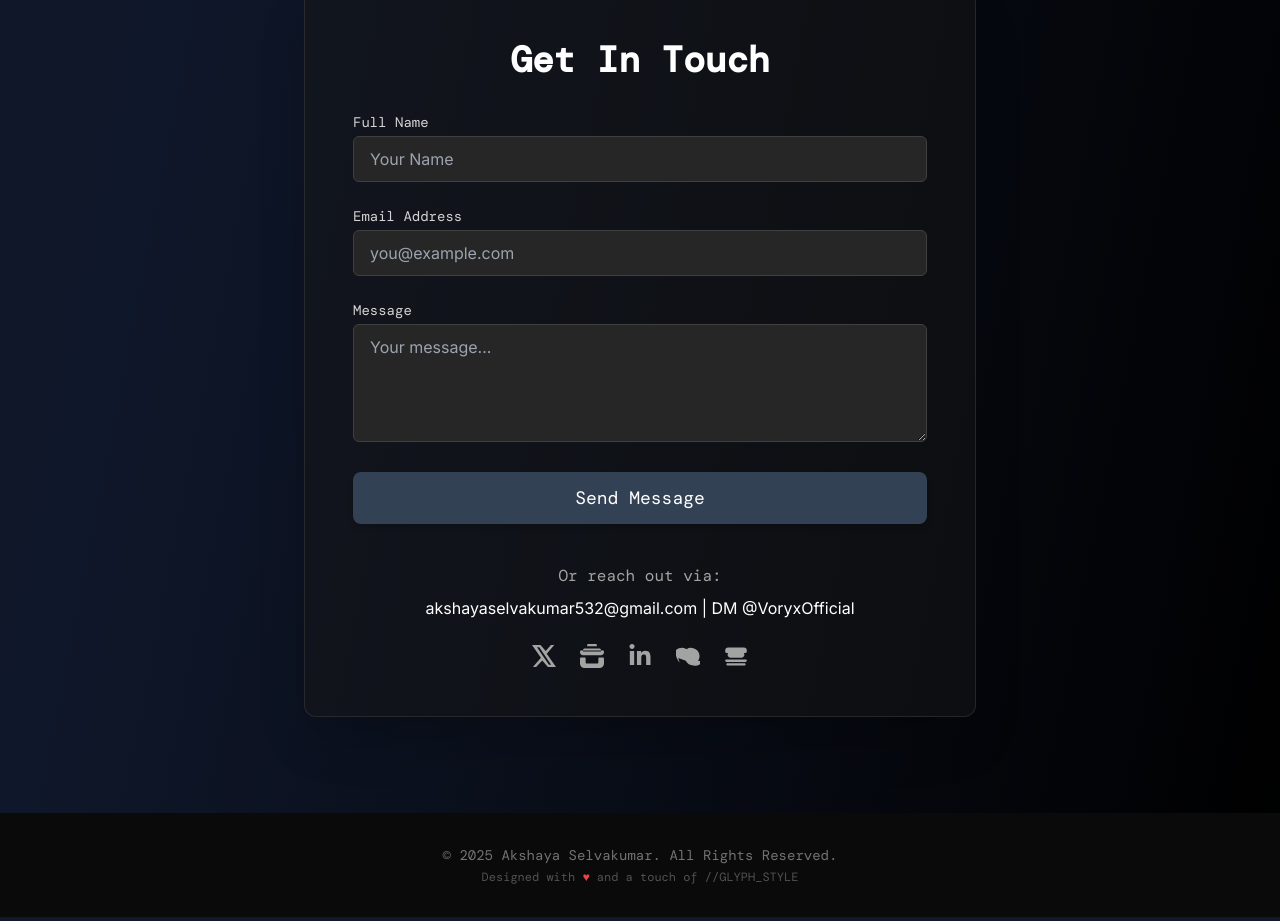
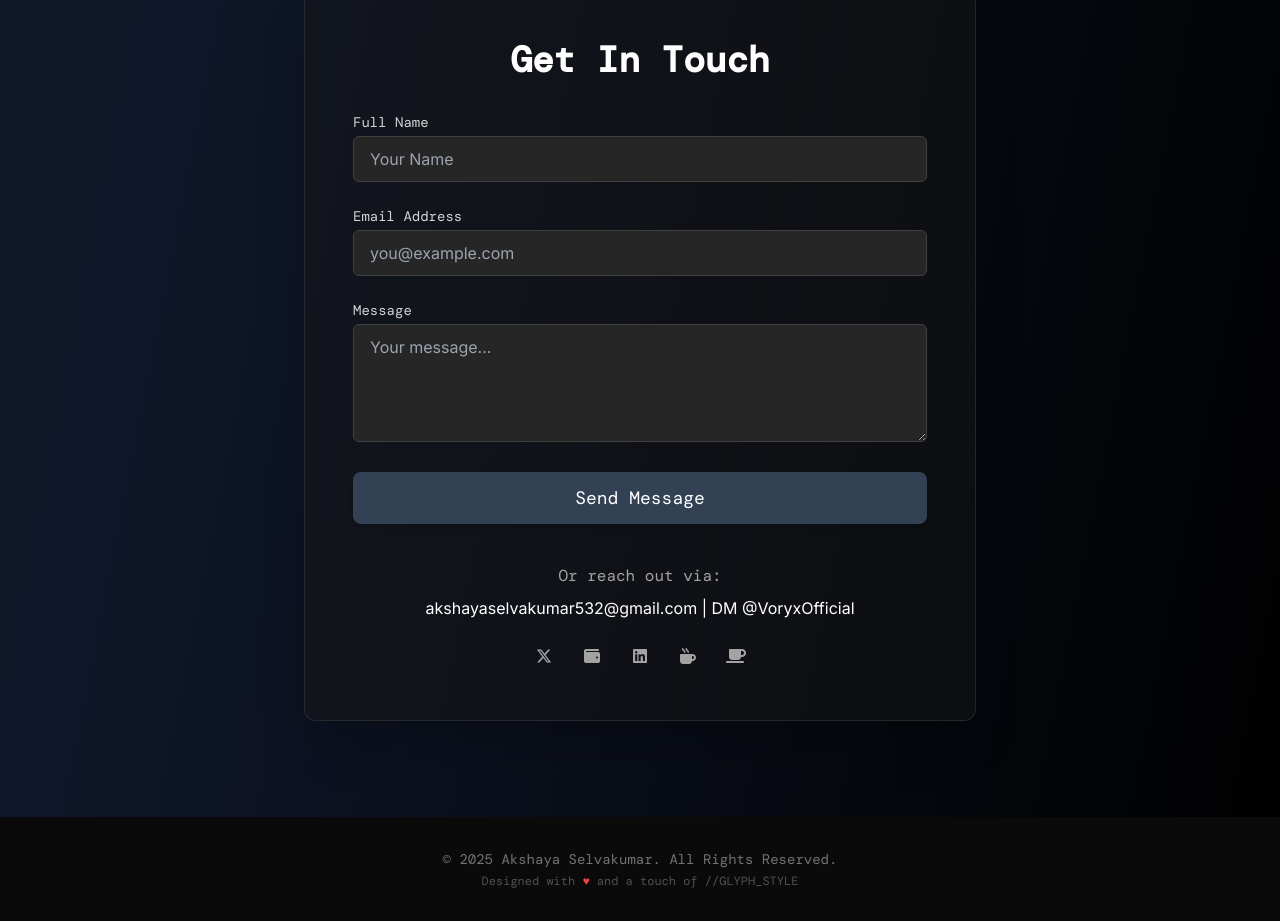
Before and after one commit to Akshayadeveloper/AkshayaDeveloper-Portfolio, a plain HTML site: page index.html in a window 1280 px wide. Shown: the part 5609-6530 px from the top of the page. Drawn offline with nearby package versions, Linux system fonts and the light colour scheme; a small style sheet from the web is missing; a web font is replaced by a local one.

Commit message:
Update index.html

```diff
--- a/index.html
+++ b/index.html
@@ -8,6 +8,7 @@
     <script src="https://cdn.tailwindcss.com"></script>
     <!-- Google Fonts for Inter (main) and DM Mono (accent/tech) -->
     <link href="https://fonts.googleapis.com/css2?family=DM+Mono:wght@300;400;500&family=Inter:wght@300;400;500;700&display=swap" rel="stylesheet">
+    <link rel="stylesheet" href="https://cdnjs.cloudflare.com/ajax/libs/font-awesome/6.5.2/css/all.min.css" integrity="sha512-SnH5WK+bZxgPHs44uWIX+LLMDJ8fE2H380wD7SvI+9SeXJ1KzS3z7eJ2J8y1D0G3k9l/LzP5c85k9Q8dDk5C/A==" crossorigin="anonymous" referrerpolicy="no-referrer" />
     <style>
         /* Base styles for body, ensuring smooth scrolling and font application */
         body {
@@ -331,36 +332,23 @@
     <p class="text-white mt-2">akshayaselvakumar532@gmail.com | <a href="https://x.com/@VORYXofficial">DM @VoryxOfficial</a></p>
     <div class="flex justify-center space-x-6 mt-6">
     <a href="https://x.com/@VORYXofficial" class="text-neutral-400 hover:text-white transition-colors" aria-label="Twitter/X">
-            <svg class="w-6 h-6" fill="currentColor" viewBox="0 0 24 24" aria-hidden="true">
-                <path d="M18.901 1.096h3.401l-7.518 8.567L24 22.999h-8.086l-5.63-6.425-6.192 6.425H.899l8.038-9.155L0 1.096h8.497l5.222 5.967 5.182-5.967zM16.942 20.781h2.15L7.261 3.235H5.006l11.936 17.546z"/>
-            </svg>
+        <i class="fa-brands fa-x-twitter w-6 h-6" aria-hidden="true"></i>
     </a>
     <a href="https://paypal.me/AkshayaSelvakumar" class="text-neutral-400 hover:text-white transition-colors" aria-label="Hire/Collaborate">
-             <svg class="w-6 h-6" fill="currentColor" viewBox="0 0 512 512" aria-hidden="true">
-                <path d="M64 128a32 32 0 0 1 32-32H416a32 32 0 0 1 32 32v32H64v-32zM0 160v16c0 35.3 28.7 64 64 64H448c35.3 0 64-28.7 64-64v-16c0-13.3-10.7-24-24-24H24C10.7 136 0 146.7 0 160zM408 288c-10.7 0-16 10.7-16 24v80c0 13.3-10.7 24-24 24H144c-13.3 0-24-10.7-24-24V312c0-13.3-5.3-24-16-24H24c-13.3 0-24 10.7-24 24V416c0 53 43 96 96 96H416c53 0 96-43 96-96V312c0-13.3-10.7-24-24-24H408zM176 0c-13.3 0-24 10.7-24 24v24H360V24c0-13.3-10.7-24-24-24H176z"/>
-            </svg>
+        <i class="fa-solid fa-wallet w-6 h-6" aria-hidden="true"></i>
     </a>
-
     <a href="https://www.linkedin.com/in/akshaya-s-5b3461278" class="text-neutral-400 hover:text-white transition-colors" aria-label="LinkedIn">
-            <svg class="w-6 h-6" fill="currentColor" viewBox="0 0 448 512" aria-hidden="true">
-                <path d="M100.3 448H7.4V148.9h92.9zM53.8 108.1C24.1 108.1 0 83.5 0 53.8a53.8 53.8 0 0 1 107.6 0c0 29.7-24.1 54.3-53.8 54.3zM447.9 448h-92.7V302.4c0-34.7-.7-79.2-48.3-79.2-48.3 0-55.7 37.7-55.7 76.7V448h-92.8V148.9h89.1v40.8h1.3c12.4-23.5 42.7-48.3 87.9-48.3 94 0 111.3 61.9 111.3 142.3V448z"/>
-            </svg>
+        <i class="fa-brands fa-linkedin w-6 h-6" aria-hidden="true"></i>
     </a>
-
     <a href="https://ko-fi.com/akshayavoryx" class="text-neutral-400 hover:text-white transition-colors" aria-label="Donate">
-            <svg class="w-6 h-6" fill="currentColor" viewBox="0 0 512 512" aria-hidden="true">
-                <path d="M47.6 300.4L208.3 358.7l5.6 10.9c25.4 49.3 83.7 85 151 90.4s141.4-1.2 211.7-88.3L469 359.7C520.2 291 511.4 191.9 450.4 135.2 411.3 98.4 360.5 80 307.7 80c-25.2 0-49.8 6.5-71.1 19.8L256 111.9 203.4 99.8C182.1 86.5 157.5 80 132.3 80c-52.8 0-103.6 18.4-142.7 55.2C-13.4 191.9-4.6 291 46.6 359.7l30.5 40.7z"/>
-            </svg>
+        <i class="fa-solid fa-mug-hot w-6 h-6" aria-hidden="true"></i>
     </a>
-
     <a href="https://buymeacoffee.com/williamestfanuniverse" class="text-neutral-400 hover:text-white transition-colors" aria-label="Sponsor">
-            <svg class="w-6 h-6" fill="currentColor" viewBox="0 0 640 512" aria-hidden="true">
-                <path d="M96 224C96 179.8 131.8 144 176 144h288c44.2 0 80 35.8 80 80c0 44.2-35.8 80-80 80H176c-44.2 0-80-35.8-80-80zM64 480c0 17.7 14.3 32 32 32H544c17.7 0 32-14.3 32-32s-14.3-32-32-32H96c-17.7 0-32 14.3-32 32zm0-64H576c17.7 0 32-14.3 32-32s-14.3-32-32-32H64c-17.7 0-32 14.3-32 32s14.3 32 32 32zM32 112a80 80 0 0 1 80-80H528a80 80 0 0 1 80 80v32c0 17.7-14.3 32-32 32H64c-17.7 0-32-14.3-32-32V112z"/>
-            </svg>
+        <i class="fa-solid fa-mug-saucer w-6 h-6" aria-hidden="true"></i>
     </a>
-
 </div>
-</div>
+   <!-- </div>
+</div> -->
          </div>
         </div>
     </section>
```
Lines whose indentation alone changed are shown as unchanged.
